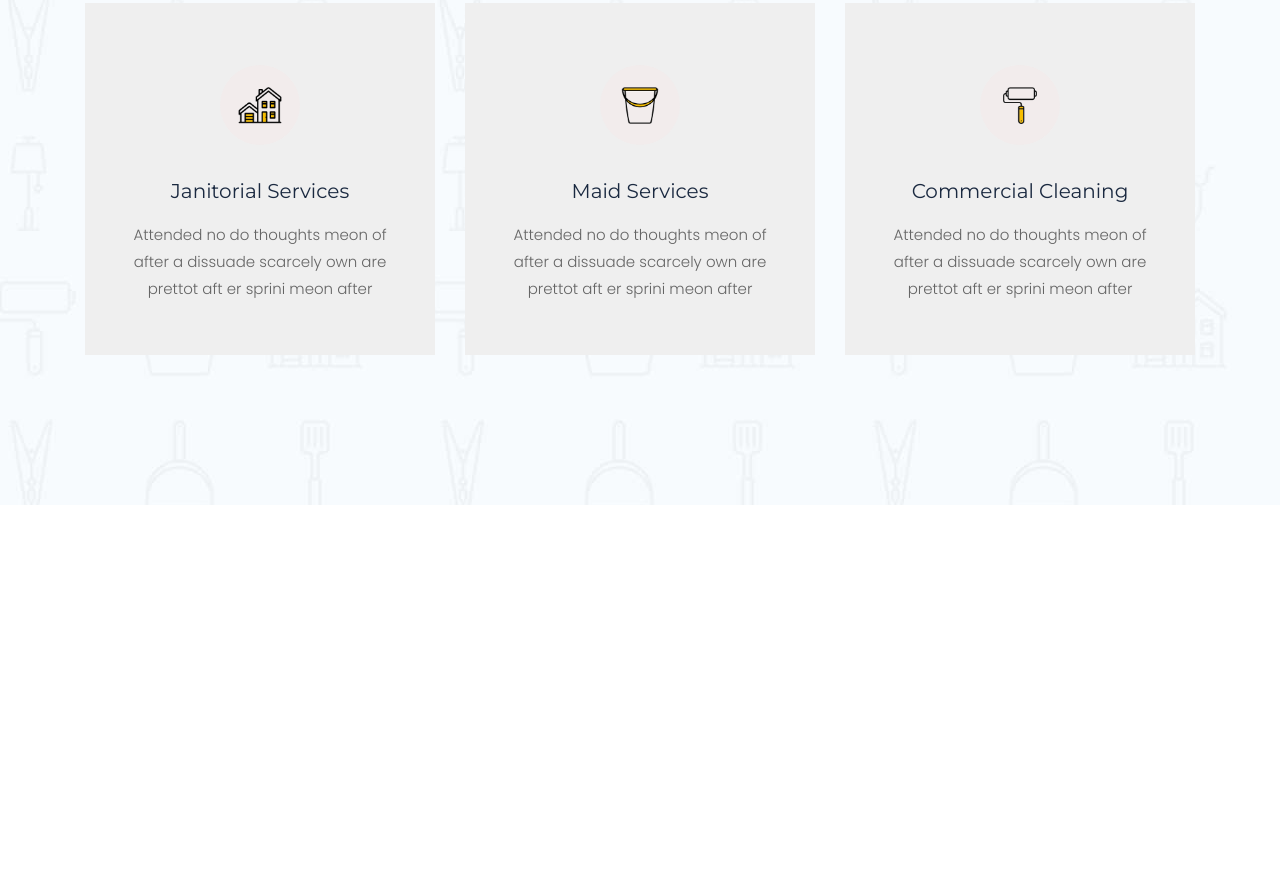
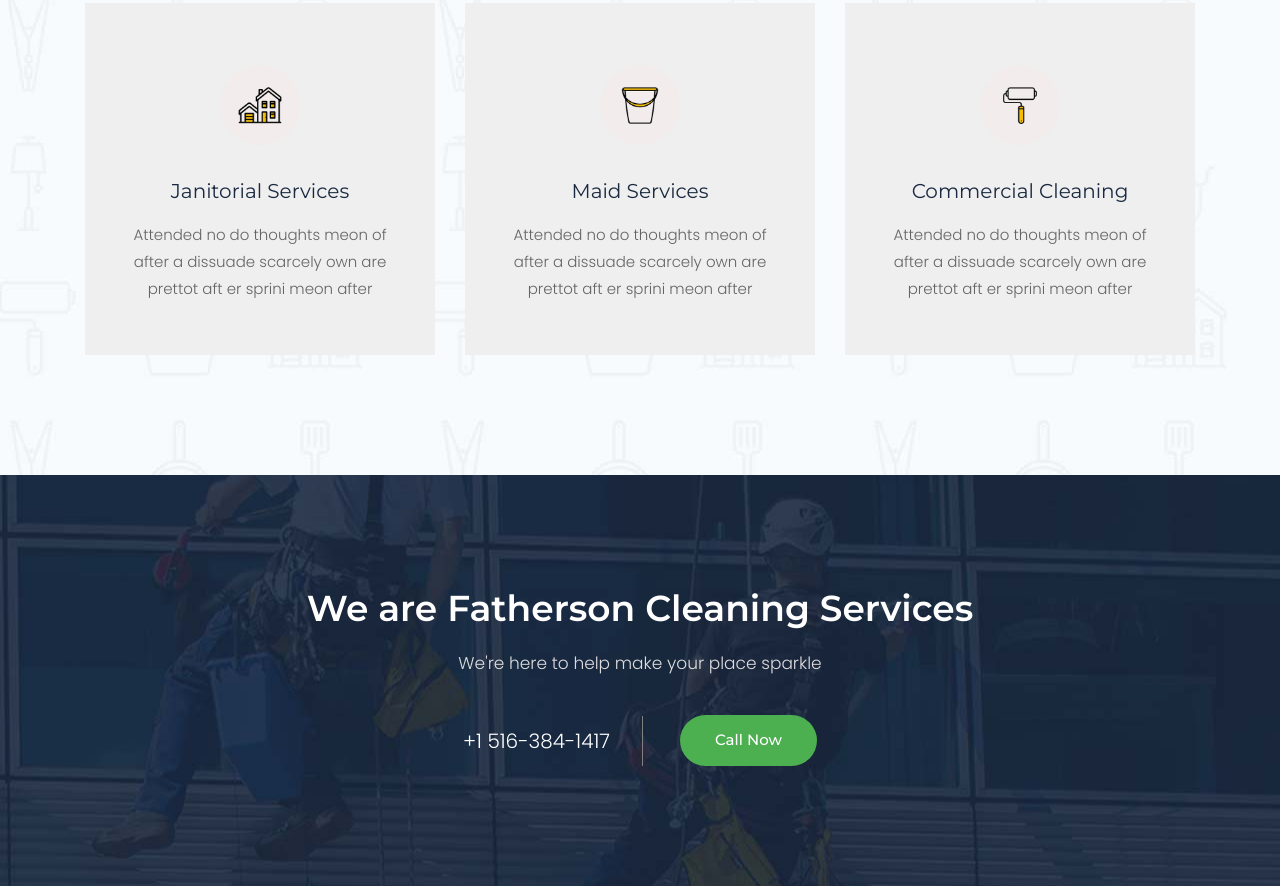
Before and after one commit to Born2shine/Born2shine.github.io, a plain HTML site: page index.html in a window 1280 px wide. Shown: the part 2317-3203 px from the top of the page. Before the commit the page ends 2822 px from the top, so only its background shows below. Drawn offline with Linux system fonts and the light colour scheme.

Commit message:
updated index.html

```diff
--- a/index.html
+++ b/index.html
@@ -299,6 +299,29 @@
     <!-- End: Service Section
 ==================================================-->
 
+  <!-- Start:  Call to action  Section
+==================================================-->
+
+<section class="cta-section pad_tb_120">
+    <div class="container">
+        <div class="row">
+            <div class="col-sm-12">
+                <div class="callto-text">
+                    <h4>We are Fatherson Cleaning Services</h4>
+                    <p>We're here to help make your place sparkle </p>
+                </div>
+                <div class="callto-link">
+                    <span> +1 516-384-1417</span>
+                    <a href="#" class="more-link">Call Now </a>
+                </div>
+            </div>
+        </div>
+    </div>
+</section>
+
+    <!-- End :  Call to action Section
+==================================================-->
+
     <!-- Scripts
 ========================================-->
     <!-- jquery -->
```
